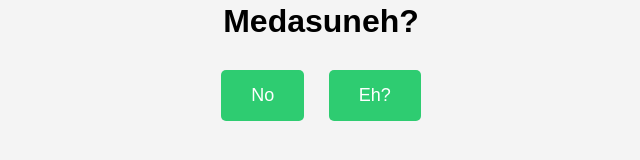
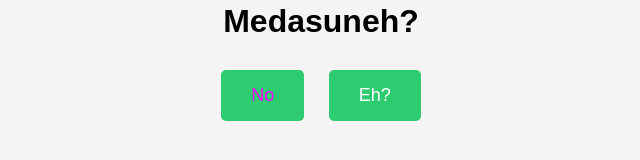
Before and after one commit to MartinianoGallotti/medasuneh-, a plain HTML site: page index.html in a window 1280 px wide. Shown: the part 352-512 px from the top of the page, 319-959 px from the left. Drawn offline with Linux system fonts and the light colour scheme.

Commit message:
Add files via upload

```diff
--- a/index.html
+++ b/index.html
@@ -35,7 +35,7 @@
 
         .btn-no {
             background-color: #2ecc71;
-            color: white;
+            color: fuchsia;
         }
 
             .btn-no:hover {
```
